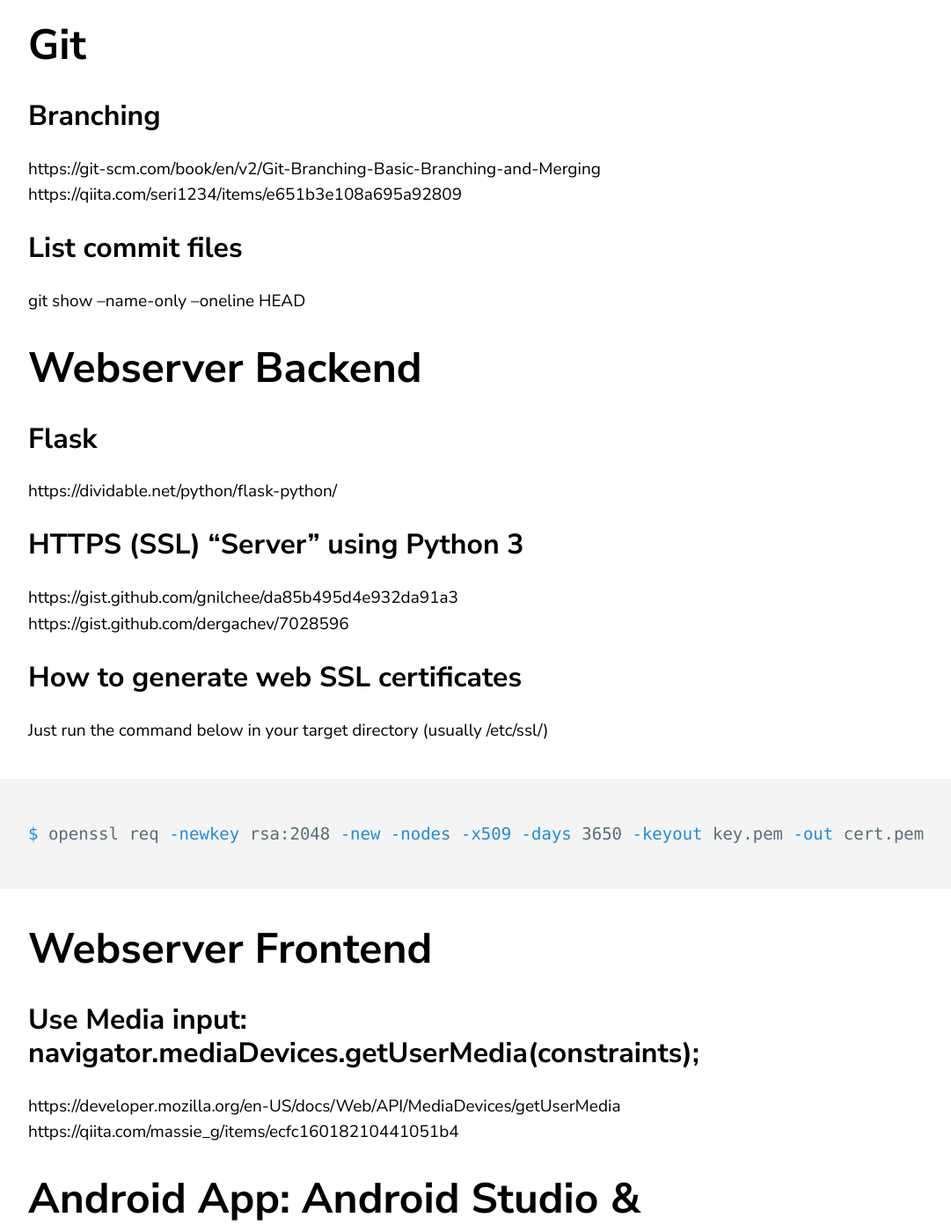
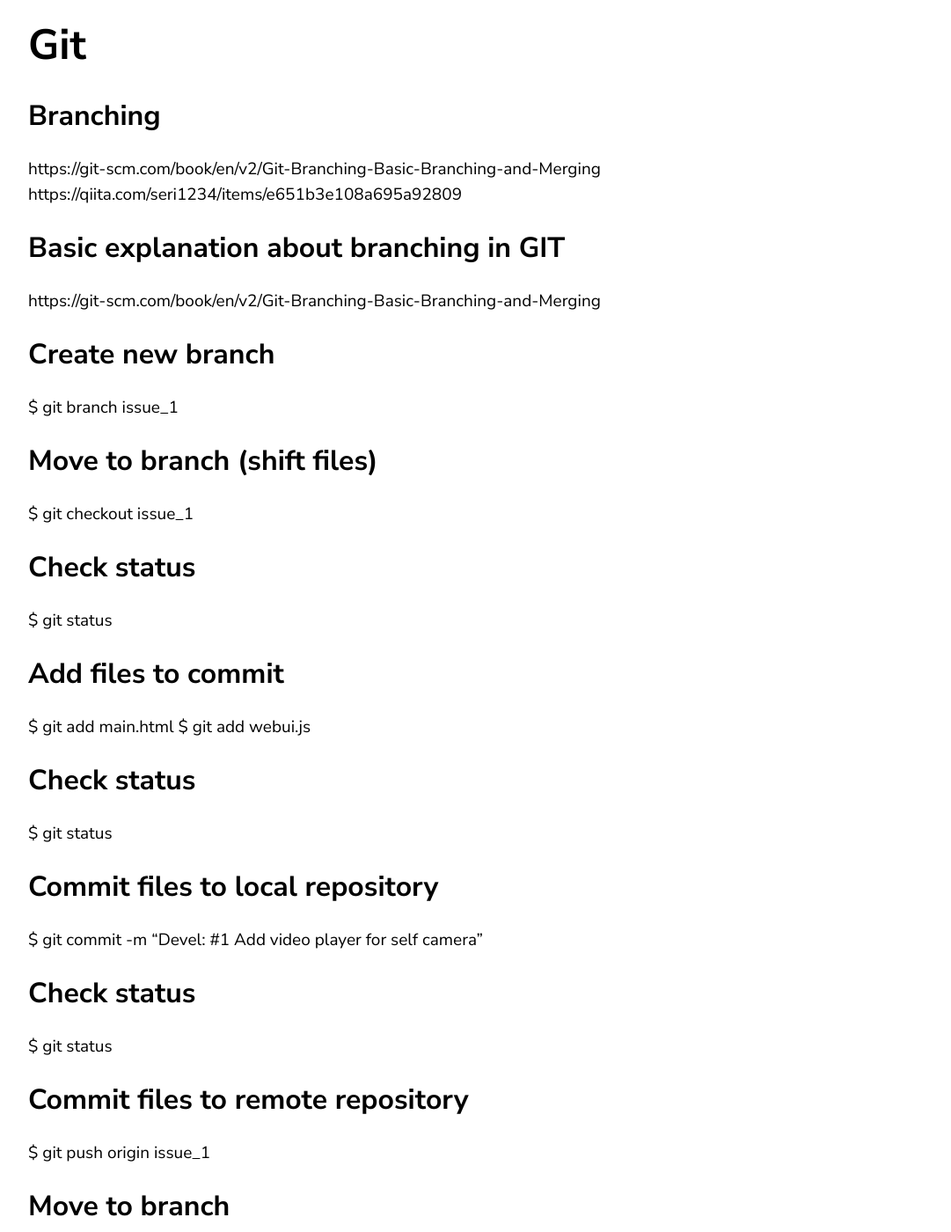
Before and after one commit to jluis9796/jluis9796.github.io, a Jekyll site: the page built from _posts/2020-05-31-manuals.markdown, in a window 1280 px wide and 1400 px high, scrolled down 389 px. Shown: the whole window at 88% size, without its empty margins (68-1149 px from the left). Built offline with Jekyll 4.4.1, drawn with Linux system fonts in a browser that asks for light colours; some of the changed text lies outside the part shown.

Commit message:
Update 2020-05-31-manuals.markdown

```diff
--- a/_posts/2020-05-31-manuals.markdown
+++ b/_posts/2020-05-31-manuals.markdown
@@ -7,6 +7,40 @@ date:   2020-05-31 1:29:30 +0900
 ## Branching
 https://git-scm.com/book/en/v2/Git-Branching-Basic-Branching-and-Merging
 https://qiita.com/seri1234/items/e651b3e108a695a92809
+
+## Basic explanation about branching in GIT
+https://git-scm.com/book/en/v2/Git-Branching-Basic-Branching-and-Merging
+
+## Create new branch
+$ git branch issue_1
+
+## Move to branch (shift files)
+$ git checkout issue_1
+
+## Check status
+$ git status
+
+## Add files to commit
+$ git add main.html
+$ git add webui.js
+
+## Check status
+$ git status
+
+## Commit files to local repository
+$ git commit -m "Devel: #1 Add video player for self camera"
+
+## Check status
+$ git status
+
+## Commit files to remote repository
+$ git push origin issue_1
+
+## Move to branch
+$ git checkout master
+
+## Show difference between current files and last commit
+$ git diff @^
 
 ## List commit files
 git show --name-only --oneline HEAD
```
